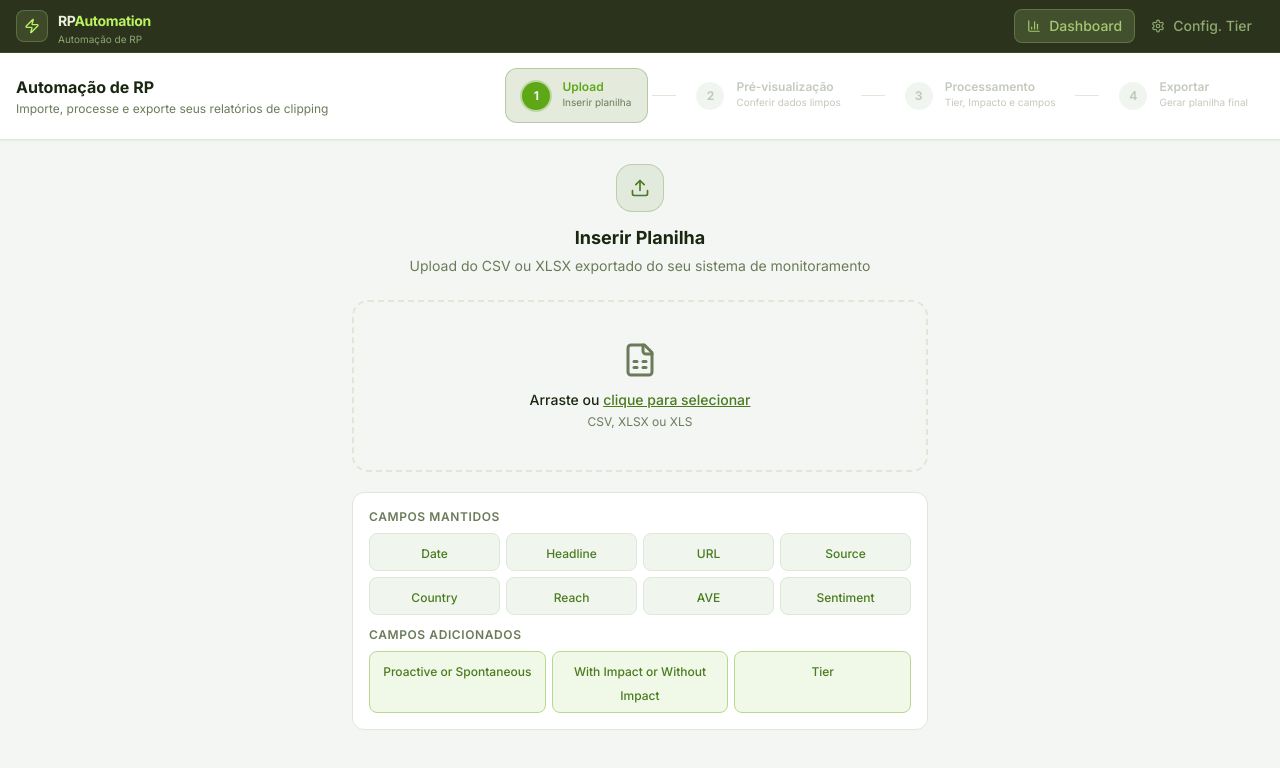
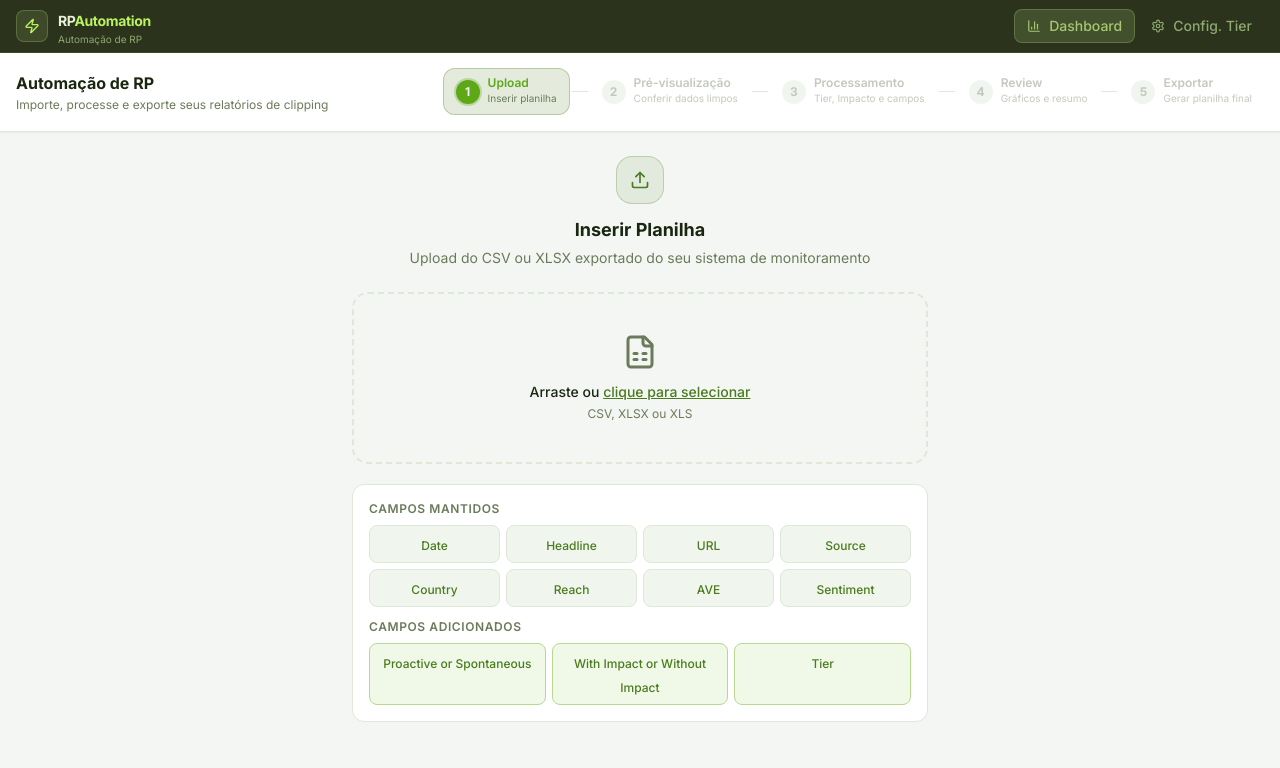
Before and after one commit to GabrielTheoo/rpautomation, a Next.js app: page /dashboard in a window 1280 px wide. Shown: the top 768 px of the page. Built offline with nearby package versions, Linux system fonts and the light colour scheme.

Commit message:
feat: mode selection, Pesquisa page, Review step, AVE abbreviation, stats by country

```diff
--- a/components/StepIndicator.tsx
+++ b/components/StepIndicator.tsx
@@ -10,10 +10,11 @@ interface Step {
 }
 
 const STEPS: Step[] = [
-  { number: 1, label: "Upload", description: "Inserir planilha" },
+  { number: 1, label: "Upload",           description: "Inserir planilha" },
   { number: 2, label: "Pré-visualização", description: "Conferir dados limpos" },
-  { number: 3, label: "Processamento", description: "Tier, Impacto e campos" },
-  { number: 4, label: "Exportar", description: "Gerar planilha final" },
+  { number: 3, label: "Processamento",    description: "Tier, Impacto e campos" },
+  { number: 4, label: "Review",           description: "Gráficos e resumo" },
+  { number: 5, label: "Exportar",         description: "Gerar planilha final" },
 ];
 
 interface Props {
@@ -34,7 +35,7 @@ export default function StepIndicator({ currentStep, onStepClick }: Props) {
             <button
               onClick={() => isClickable && onStepClick(step.number)}
               disabled={!isClickable}
-              className={`flex items-center gap-3 px-4 py-3 rounded-xl transition-all ${
+              className={`flex items-center gap-2 px-3 py-2 rounded-xl transition-all ${
                 isCurrent
                   ? "bg-primary/15 border border-primary/30"
                   : isDone
@@ -43,7 +44,7 @@ export default function StepIndicator({ currentStep, onStepClick }: Props) {
               }`}
             >
               <div
-                className={`w-7 h-7 rounded-full flex items-center justify-center text-xs font-bold flex-shrink-0 transition-all ${
+                className={`w-6 h-6 rounded-full flex items-center justify-center text-xs font-bold flex-shrink-0 transition-all ${
                   isDone
                     ? "bg-primary text-bg"
                     : isCurrent
@@ -51,31 +52,21 @@ export default function StepIndicator({ currentStep, onStepClick }: Props) {
                     : "bg-border text-text-muted"
                 }`}
               >
-                {isDone ? <Check className="w-3.5 h-3.5" /> : step.number}
+                {isDone ? <Check className="w-3 h-3" /> : step.number}
               </div>
-              <div className="text-left hidden sm:block">
-                <p
-                  className={`text-xs font-semibold leading-none ${
-                    isCurrent
-                      ? "text-accent"
-                      : isDone
-                      ? "text-primary"
-                      : "text-text-muted"
-                  }`}
-                >
+              <div className="text-left hidden md:block">
+                <p className={`text-xs font-semibold leading-none ${
+                  isCurrent ? "text-accent" : isDone ? "text-primary" : "text-text-muted"
+                }`}>
                   {step.label}
                 </p>
-                <p className="text-[10px] text-text-muted mt-0.5">
-                  {step.description}
-                </p>
+                <p className="text-[10px] text-text-muted mt-0.5">{step.description}</p>
               </div>
             </button>
             {idx < STEPS.length - 1 && (
-              <div
-                className={`h-px w-6 mx-1 transition-all ${
-                  step.number < currentStep ? "bg-primary" : "bg-border"
-                }`}
-              />
+              <div className={`h-px w-4 mx-0.5 transition-all ${
+                step.number < currentStep ? "bg-primary" : "bg-border"
+              }`} />
             )}
           </div>
         );
```
